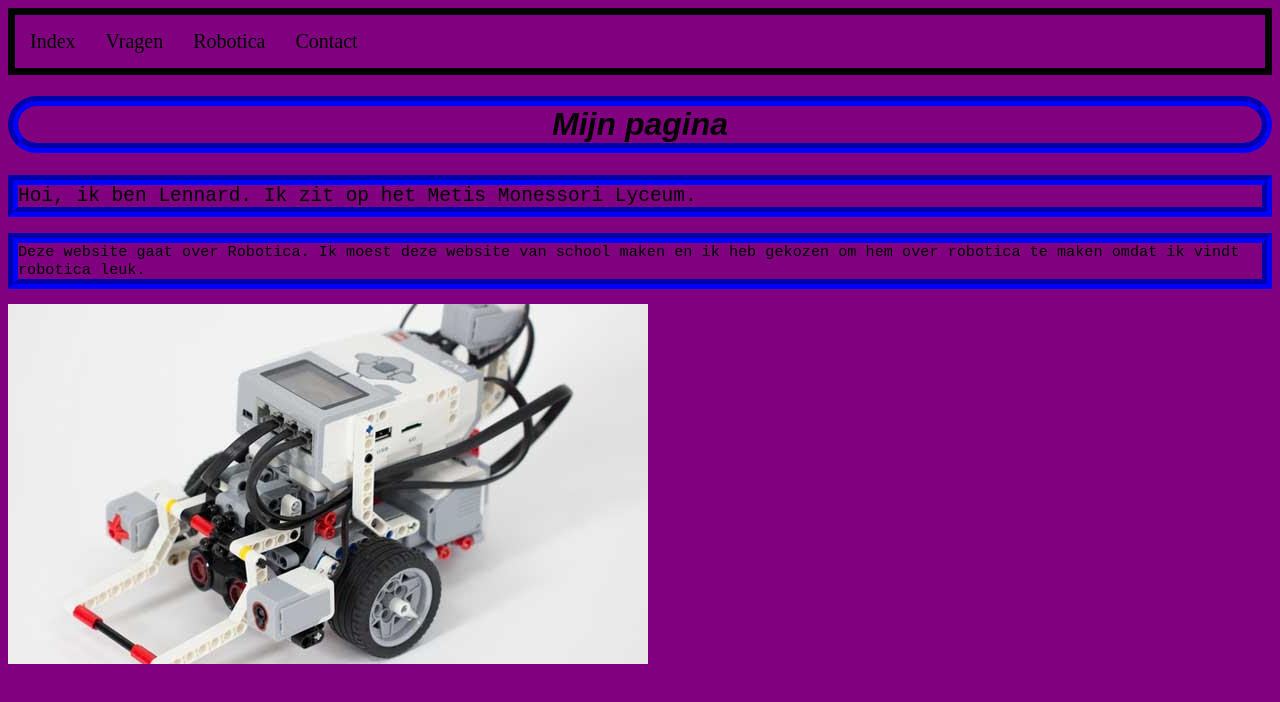
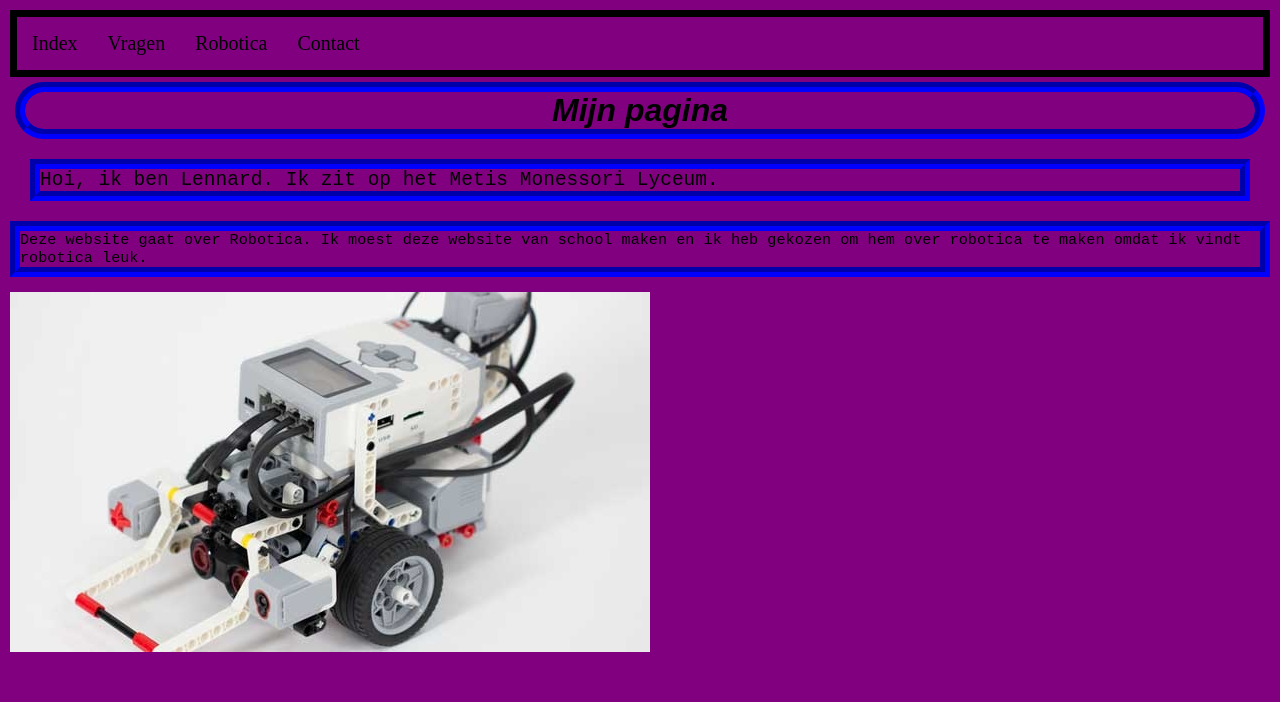
Before and after one commit to LennardTheKing/HtmlCss1, a plain HTML site: page index.html in a window 1280 px wide. Drawn offline with Linux system fonts and the light colour scheme.

Commit message:
Update opmaak.css

```diff
--- a/opmaak.css
+++ b/opmaak.css
@@ -1,10 +1,8 @@
 body {
   background-color: purple;
-  background-image: scr = (a-kaas-2.jpg);
   background-attachment: fixed;
   background-repeat: no-repeat;
-  margin: 10px
-  padding: 5px
+  margin: 10px;
 }
 h1 {
   text-align: center;
@@ -12,8 +10,7 @@ h1 {
   font-style: oblique;
   border: 10px groove blue;
   border-radius: 100px 100px 100px 100px;
-  margin: 5px
-  padding: 5px
+  margin: 5px;
 }
 h2 {
   text-align: left;
@@ -21,8 +18,7 @@ h2 {
   font-weight: normal;
   border: 10px groove blue;
   border-radius: 0px;
-  margin: 20px
-  padding 10px
+  margin: 20px;
 }
 
 h3{
```
